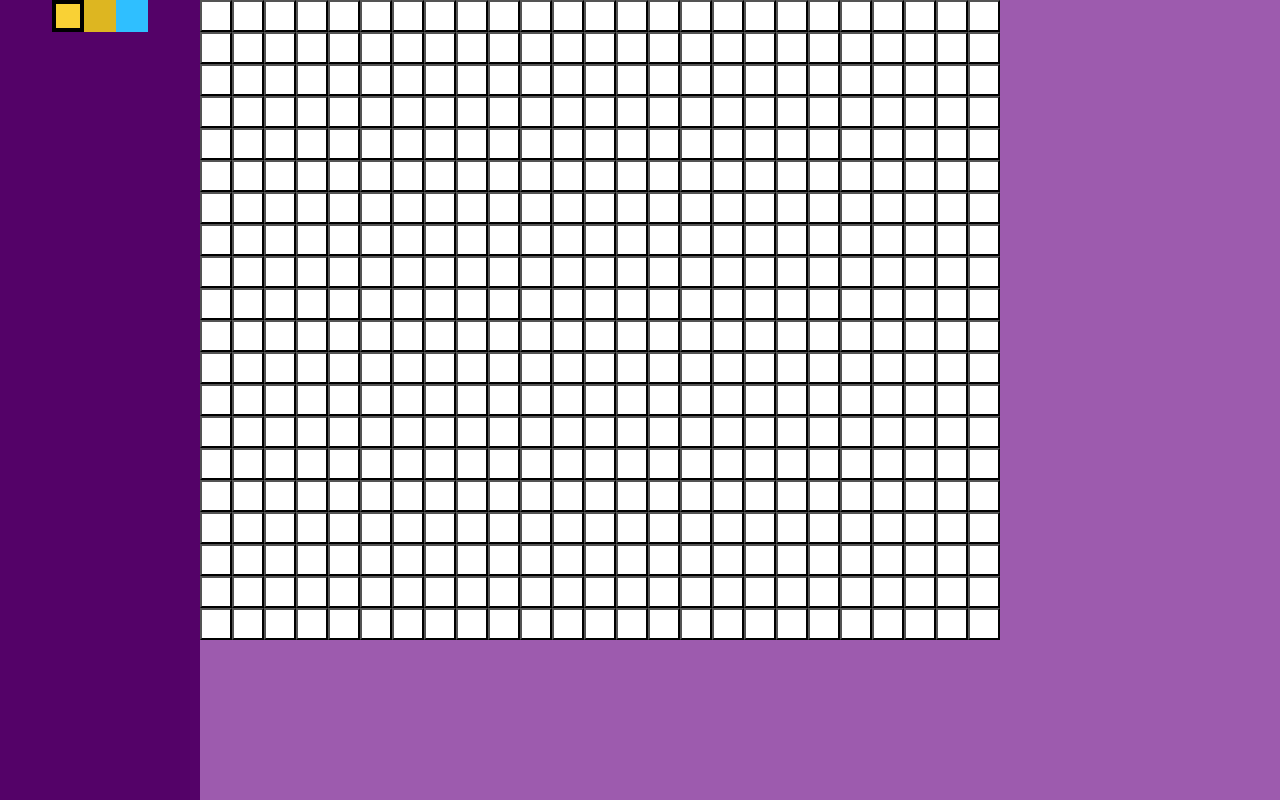
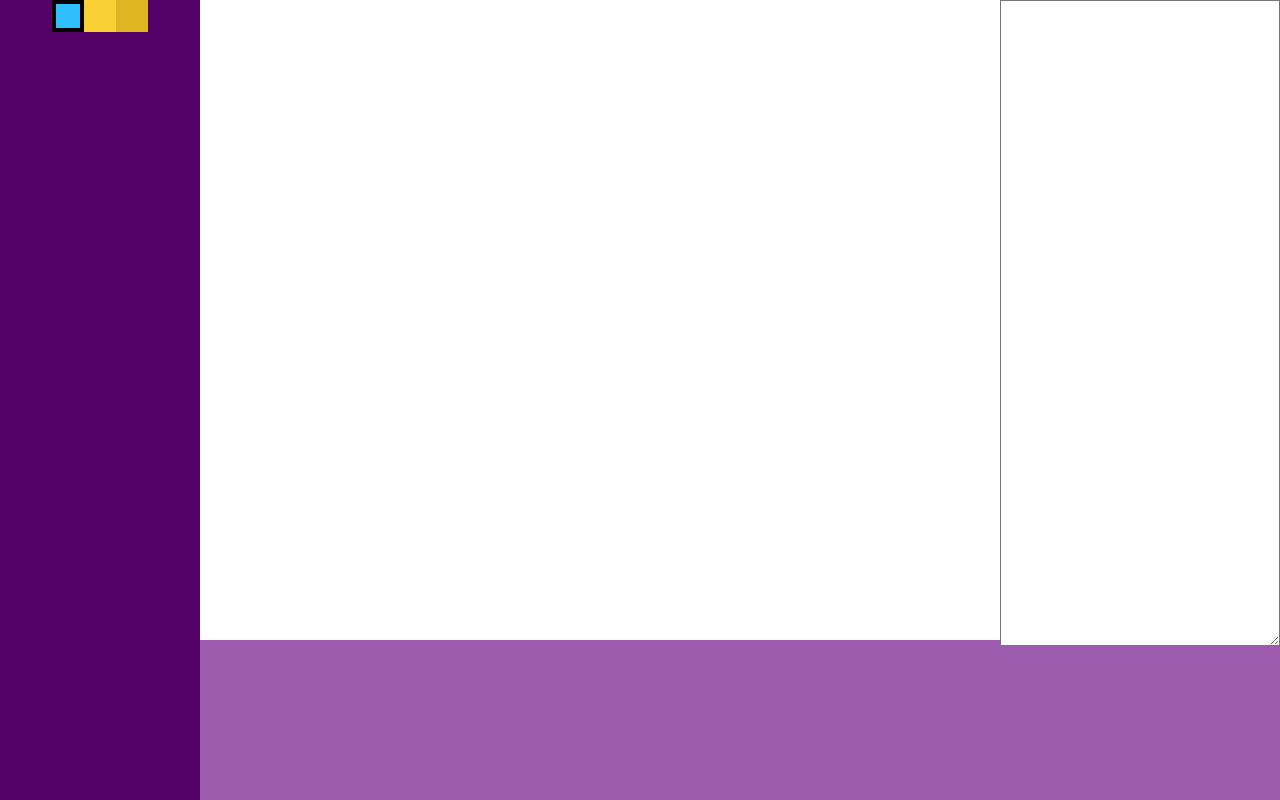
Before and after one commit to c33k/mapix, a React (Create React App) app: page / in a window 1280 px wide. Built offline with nearby package versions, Linux system fonts and the light colour scheme.

Commit message:
Implements color selection and remove borders from tiles

```diff
--- a/src/App.js
+++ b/src/App.js
@@ -1,22 +1,21 @@
-import React, { useState, useEffect } from 'react';
+import React, { useState } from 'react';
 import ColorPickerSideBar from './ColorPickerSideBar';
 import ContentArea from './ContentArea';
 
 import './App.css';
 
 function App() {
-
-  const [t, sett] = useState(1);
-
-  useEffect(() => {
-    let timer = setTimeout(() => sett(t+1), 1000);
-    return () => clearTimeout(timer);
-  })
+  const colors = ['#2fbfff', '#f9d135', '#ddb621'];
+  const [colorIdx, setColorIdx] = useState(0);
 
   return (
     <div className="App">
-      <ColorPickerSideBar />
-      <ContentArea />
+      <ColorPickerSideBar
+        colors={colors}
+        selectedColorIdx={colorIdx}
+        onSelectColor={setColorIdx}
+      />
+      <ContentArea colors={colors} selectedColorIdx={colorIdx} />
     </div>
   );
 }
--- a/src/ColorPickerSideBar/index.js
+++ b/src/ColorPickerSideBar/index.js
@@ -1,24 +1,21 @@
-import React, { useState } from 'react';
+import React from 'react';
 import * as S from './styles';
 
-const colors = ['#f9d135', '#ddb621', '#2fbfff'];
-
-const ColorPickerSideBar = () => {
-  const [selectedIdx, setSelectedIdx] = useState(0);
-
-  const handleSelectColor = e => {
-    setSelectedIdx(Number(e.target.dataset.coloridx));
-  };
+const ColorPickerSideBar = ({ colors, selectedColorIdx, onSelectColor }) => {
+  const handleClick = e => onSelectColor(+e.target.dataset.coloridx);
 
   return (
     <S.SectionContainer>
-
       <S.ColorPicker>
         {colors.map((color, idx) => (
-          <S.Button key={idx}
+          <S.Button
+            key={idx}
             data-coloridx={idx}
-            onClick={handleSelectColor}
-            style={{border: selectedIdx === idx ? '4px solid black' : 'none', background: color}}
+            onClick={handleClick}
+            style={{
+              border: idx === selectedColorIdx ? `4px solid black` : 'none',
+              background: colors[idx],
+            }}
           ></S.Button>
         ))}
       </S.ColorPicker>
--- a/src/ContentArea/index.js
+++ b/src/ContentArea/index.js
@@ -1,69 +1,13 @@
-import React, { useState, useEffect } from 'react';
-import Tile from '../Tile';
+import React from 'react';
+import DrawingArea from '../DrawingArea';
 
 import * as S from './styles';
 
-// create map array of [25][20] dimentions
-const ROWS = 640 / 32;
-const COLS = 800 / 32;
-
-const ContentArea = () => {
-  const [painting, setPainting] = useState(false);
-  const [squareMap, setSquareMap] = useState([]);
-
-  useEffect(() => {
-    const initialStateArray = new Array(ROWS);
-
-    for (let row = 0; row < ROWS; ++row) {
-      initialStateArray[row] = Array(COLS).fill(0);
-    }
-
-    setSquareMap(initialStateArray);
-  }, []);
-
-  const handleStartPaintingMouseDown = e => {
-    console.log(e.target.attributes);
-    setPainting(true);
-  };
-  const handleStopPaintingMouseUp = () => setPainting(false);
-
-  const handleTileOver = (e, row, col) => {
-    if (!painting) return;
-
-    const newMap = [...squareMap];
-    newMap[row][col] = newMap[row][col] ? 0 : 1;
-    setSquareMap(newMap);
-  };
-
-  const handleTileClick = (e, row, col) => {
-    const newMap = [...squareMap];
-    newMap[row][col] = newMap[row][col] ? 0 : 1;
-    setSquareMap(newMap);
-  };
-
-  return (
-    <S.Container>
-      <S.DrawingArea
-        onMouseDown={handleStartPaintingMouseDown}
-        onMouseUp={handleStopPaintingMouseUp}
-      >
-        {squareMap.map((row, i) => (
-          <div key={i} style={{ display: 'flex', flexDirection: 'row' }}>
-            {row.map((cellValue, j) => (
-              <Tile
-                key={i * ROWS + j}
-                row={i}
-                col={j}
-                onMouseOver={handleTileOver}
-                onClick={handleTileClick}
-                color={cellValue ? 'blue' : 'white'}
-              ></Tile>
-            ))}
-          </div>
-        ))}
-      </S.DrawingArea>
-    </S.Container>
-  );
-};
+const ContentArea = ({ colors, selectedColorIdx }) => (
+  <S.Container>
+    <DrawingArea colors={colors} selectedColorIdx={selectedColorIdx} />
+    <S.ResultArea />
+  </S.Container>
+);
 
 export default ContentArea;
--- a/src/ContentArea/styles.js
+++ b/src/ContentArea/styles.js
@@ -15,14 +15,6 @@ export const Container = styled.div`
   }
 `;
 
-// area with the buttons
-export const DrawingArea = styled.div`
-  flex: 1;
-  display: flex;
-  flex-direction: column;
-  padding: 0;
-`;
-
 export const ResultArea = styled.textarea`
   flex: 1;
   height: ${contentHeight};
--- /dev/null
+++ b/src/DrawingArea/index.js
@@ -0,0 +1,67 @@
+import React, { useState, useEffect } from 'react';
+import Tile from '../Tile';
+
+import * as S from './styles';
+
+// create map array of [25][20] dimentions
+const ROWS = 640 / 32;
+const COLS = 800 / 32;
+
+const DrawingArea = ({ colors, selectedColorIdx }) => {
+  const [painting, setPainting] = useState(false);
+  const [squareMap, setSquareMap] = useState([]);
+
+  useEffect(() => {
+    const initialStateArray = new Array(ROWS);
+
+    for (let row = 0; row < ROWS; ++row) {
+      initialStateArray[row] = Array(COLS).fill(-1);
+    }
+
+    setSquareMap(initialStateArray);
+  }, []);
+
+  const handleStartPaintingMouseDown = () => setPainting(true);
+  const handleStopPaintingMouseUp = () => setPainting(false);
+
+  const handleTileOver = (e, row, col) => {
+    if (!painting) return;
+
+    const newMap = [...squareMap];
+    newMap[row][col] = selectedColorIdx;
+    setSquareMap(newMap);
+  };
+
+  const handleTileClick = (e, row, col) => {
+    const newMap = [...squareMap];
+    newMap[row][col] = selectedColorIdx;
+    setSquareMap(newMap);
+  };
+
+  return (
+    <S.Container>
+      <S.DrawingArea
+        onMouseDown={handleStartPaintingMouseDown}
+        onMouseUp={handleStopPaintingMouseUp}
+      >
+        {squareMap.map((row, i) => (
+          <S.Row key={i} style={{ display: 'flex', flexDirection: 'row' }}>
+            {row.map((cellValue, j) => (
+              <Tile
+                key={i * ROWS + j}
+                row={i}
+                col={j}
+                onMouseOver={handleTileOver}
+                onClick={handleTileClick}
+                color={cellValue === -1 ? 'white' : colors[cellValue]}
+              />
+            ))}
+          </S.Row>
+        ))}
+      </S.DrawingArea>
+      <S.ControllersArea></S.ControllersArea>
+    </S.Container>
+  );
+};
+
+export default DrawingArea;
--- /dev/null
+++ b/src/DrawingArea/styles.js
@@ -0,0 +1,25 @@
+import styled from 'styled-components';
+
+// area with the buttons
+export const Container = styled.div`
+  display: flex;
+  flex: 1;
+  flex-direction: column;
+  justify-content: center;
+  padding: 0;
+`;
+
+export const DrawingArea = styled.div`
+  display: flex;
+  flex: 1;
+  flex-direction: column;
+  padding: 0;
+`;
+
+export const Row = styled.div`
+  justify-content: center;
+`;
+
+export const ControllersArea = styled.div`
+  flex: 1;
+`;
--- a/src/Tile/styles.js
+++ b/src/Tile/styles.js
@@ -4,4 +4,5 @@ export const Tile = styled.button`
   width: 32px;
   height: 32px;
   outline: none;
+  border: none;
 `;
```
Also changed, not shown: public/cursor.png (added).
